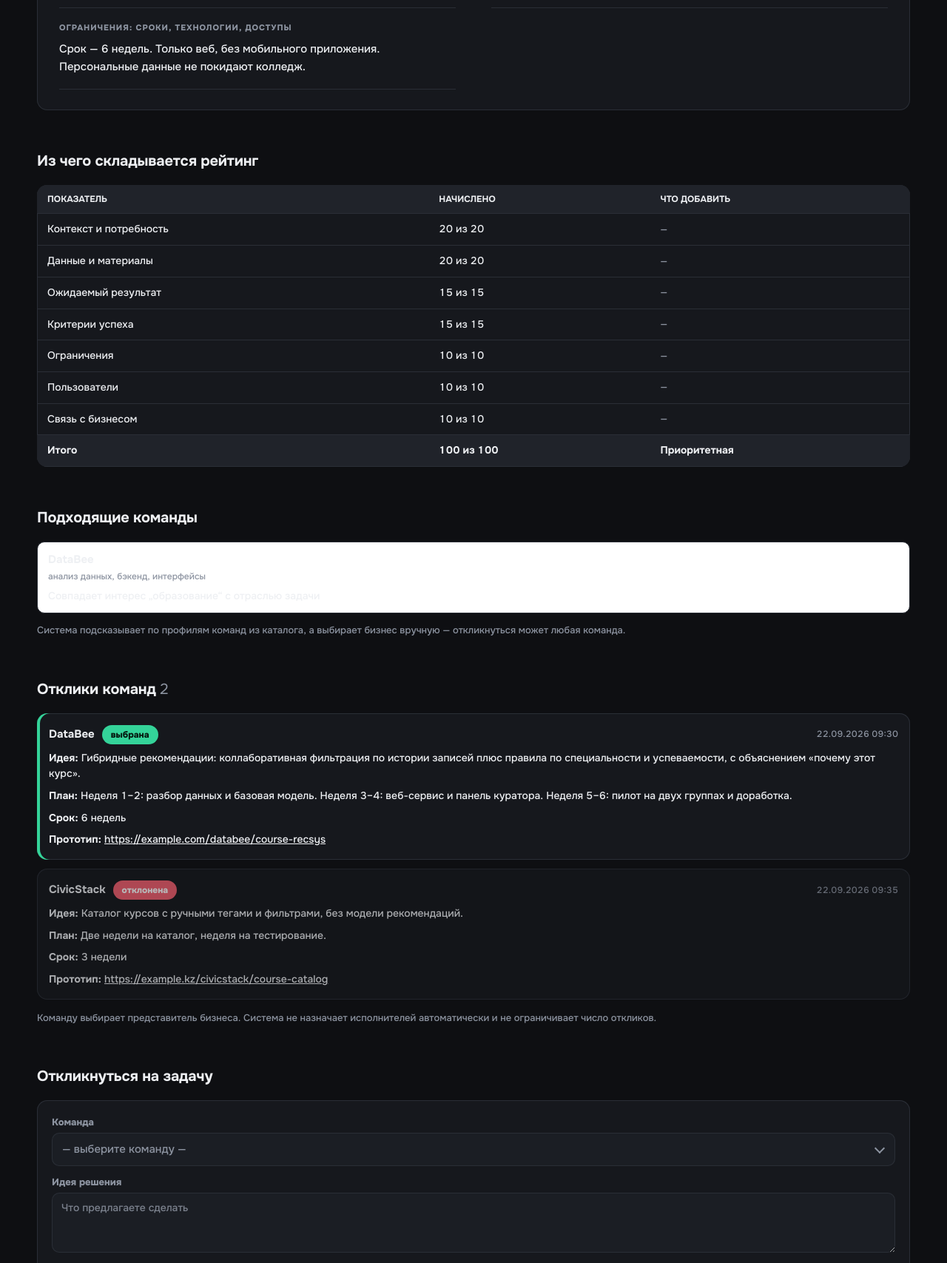
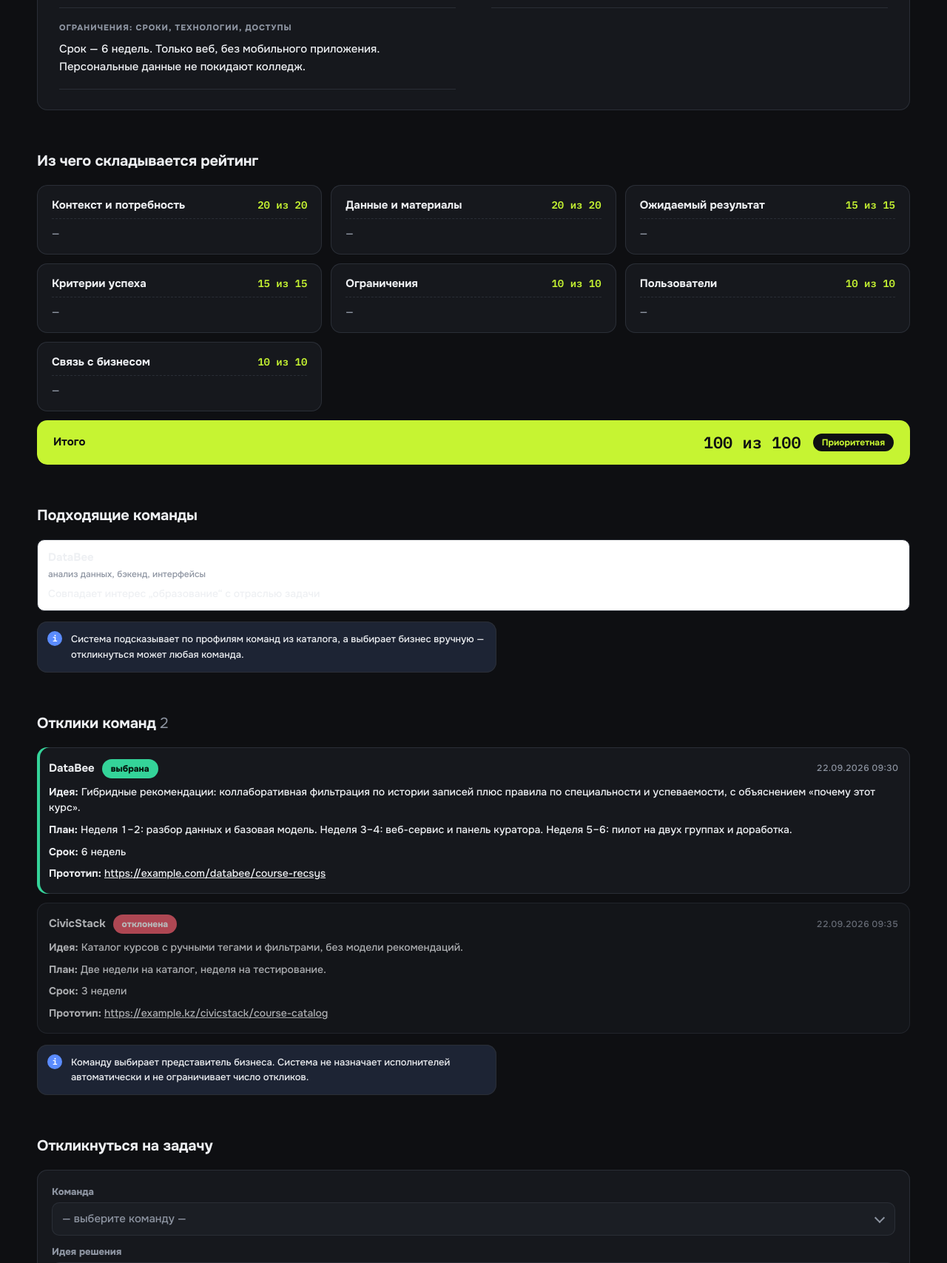
Before and after one commit to BAITC-Hacks/hack-4a84a5e5-taymas-systems, a FastAPI app: page /tasks/c_seed0001 in a window 1280 px wide. Shown: the part 932-2639 px from the top of the page at 74% size. Run offline with FastAPI, Linux system fonts and the light colour scheme.

Commit message:
[HAC-55] Страница задачи: рейтинг плитками, итог плашкой, подсказки и пустые состояния
Co-Authored-By: Claude Opus 5.5 <noreply@anthropic.com>

```diff
--- a/app/static/style.css
+++ b/app/static/style.css
@@ -607,3 +607,26 @@ body .lead { max-width: 62ch; line-height: 1.6; }
 .sana-src { margin: 0; font-size: 11px; color: var(--muted); }
 @media (max-width: 720px) { .sana-corner { padding: 28px 20px 22px; } .sana-path { grid-template-columns: 1fr 1fr; } .sana-path::before { display: none; } }
 @media (prefers-reduced-motion: reduce) { .sana-path li.here b { animation: none; } }
+
+/* ===== Страница задачи: рейтинг плитками, подсказки и пустые состояния (HAC-55) ===== */
+body table.rating-table, body .rating-table tbody, body .rating-table tfoot { display: block; background: none; box-shadow: none; border: 0; }
+body .rating-table thead { display: none; }
+body .rating-table tbody { display: grid; grid-template-columns: repeat(auto-fill, minmax(300px, 1fr)); gap: 12px; }
+body .rating-table tbody tr { display: grid; grid-template-columns: 1fr auto; gap: 8px 12px; align-content: start; padding: 18px 20px; border-radius: var(--r-m); background: var(--surface); box-shadow: inset 0 0 0 1px var(--line); transition: transform .3s var(--spring), box-shadow .3s; }
+body .rating-table tbody tr:hover { transform: translateY(-3px); box-shadow: inset 0 0 0 1px var(--accent); }
+body .rating-table td, body .rating-table th { display: block; padding: 0; border: 0; background: none; }
+body .rating-table tbody td:first-child { font: 700 15px/1.3 var(--display); }
+body .rating-table tbody td.num { font: 600 14px/1.3 var(--mono); color: var(--accent); white-space: nowrap; }
+body .rating-table tbody td.hint { grid-column: 1 / -1; font-size: 13px; line-height: 1.5; color: var(--muted); padding-top: 10px; border-top: 1px dashed var(--line); }
+body .rating-table tfoot { margin-top: 12px; }
+body .rating-table tfoot tr { display: flex; align-items: center; gap: 16px; padding: 18px 22px; border-radius: var(--r-m); background: var(--accent); color: var(--accent-ink); }
+body .rating-table tfoot th { color: inherit; background: none; font: 700 15px/1 var(--display); }
+body .rating-table tfoot th.num { font: 600 22px/1 var(--mono); margin-left: auto; }
+body .rating-table tfoot th:last-child { padding: 6px 12px; border-radius: 999px; background: var(--accent-ink); color: var(--accent); font-size: 12px; }
+/* Список «Не хватает сведений» повторяет подсказки плиток выше — на экране не дублируем */
+body p.missing, body ul.missing-list { display: none; }
+
+body .task-head ~ section p.note { position: relative; max-width: 72ch; margin: 14px 0 0; padding: 14px 16px 14px 46px; border-radius: var(--r-m); background: color-mix(in srgb, var(--pop-2) 10%, var(--surface)); box-shadow: inset 0 0 0 1px var(--line); color: var(--text); font-size: 13px; line-height: 1.55; }
+body .task-head ~ section p.note::before { content: "i"; position: absolute; left: 14px; top: 13px; display: grid; place-items: center; width: 20px; height: 20px; border-radius: 50%; background: var(--pop-2); color: #fff; font: 700 12px/1 var(--mono); }
+body .task-head ~ section p.empty { display: flex; align-items: center; gap: 14px; padding: 22px 24px; background: transparent; box-shadow: none; border: 2px dashed var(--line); border-radius: var(--r-m); color: var(--muted); font-weight: 600; }
+body .task-head ~ section p.empty::before { content: "✦"; display: grid; place-items: center; flex: none; width: 40px; height: 40px; border-radius: 50%; background: var(--surface-2); color: var(--accent); font-size: 18px; animation: pulse 2.4s ease-in-out infinite; }
```
